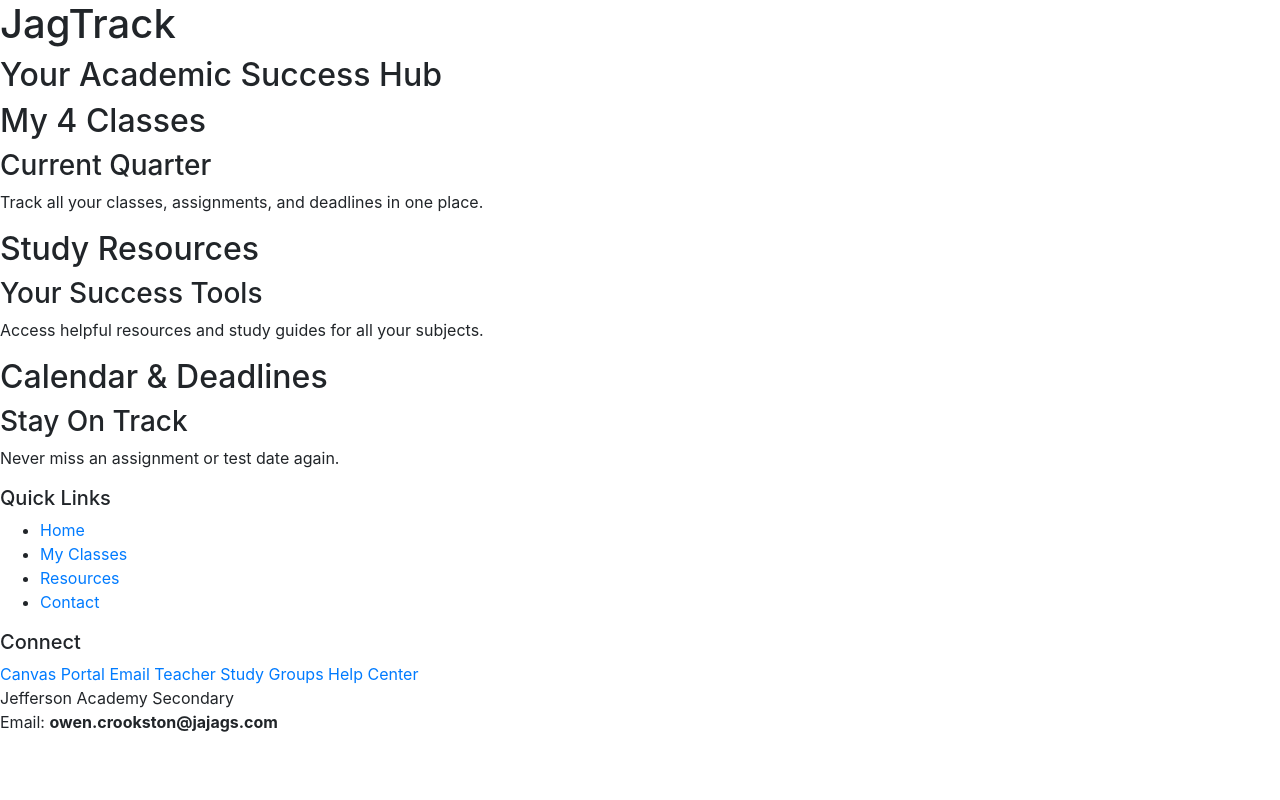
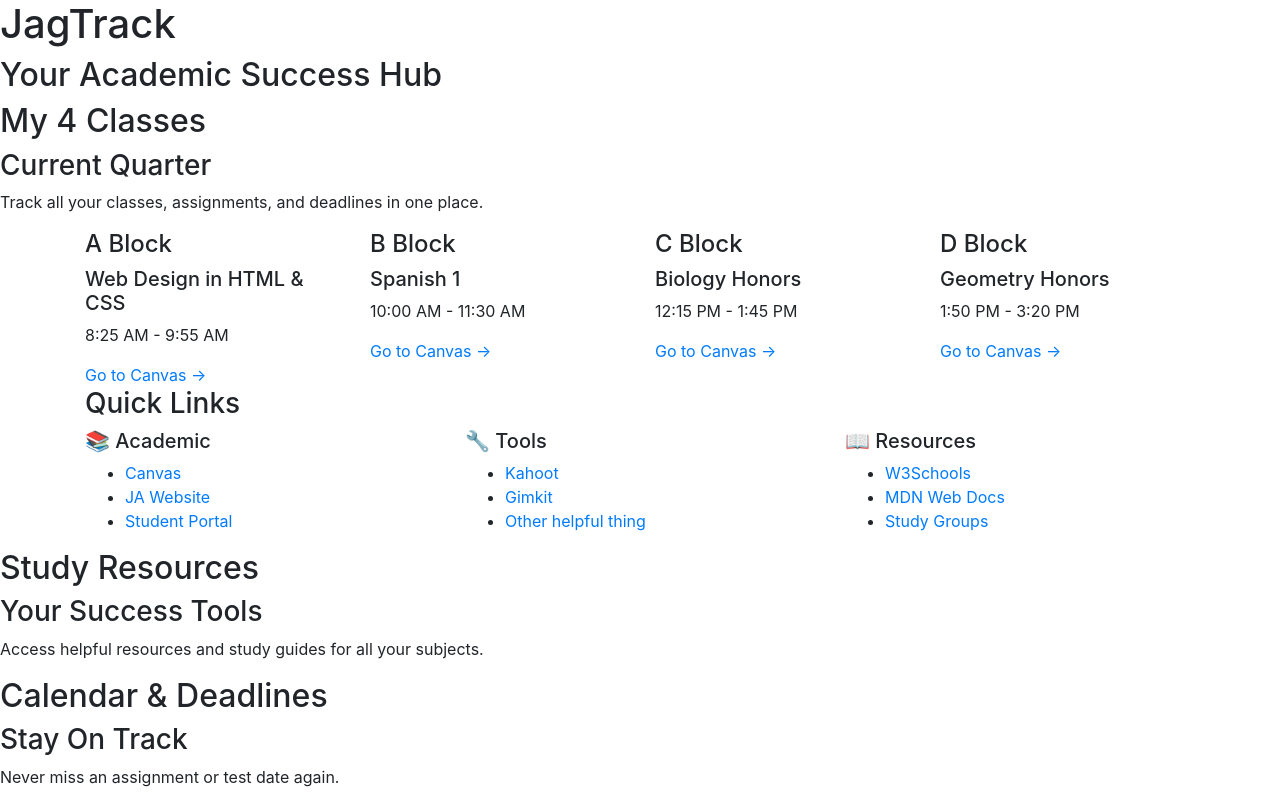
Before and after one commit to owencrookston-ui/jagtrack, a website: page index.html in a window 1280 px wide. Shown: the top 800 px of the page. Drawn offline with nearby package versions, Linux system fonts and the light colour scheme.

Commit message:
Checkpoint 2: Bootstrap Grid System and Quick Links complete

```diff
--- a/index.html
+++ b/index.html
@@ -34,10 +34,64 @@
    </div>
 
 
-   <!-- This empty div is where you'll add your Bootstrap schedule in Exercise 2 -->
-   <div id="schedule-section">
-       <!-- Your Bootstrap grid schedule will go here -->
+<div class="container">
+   <div class="row">
+       <div class="col-12 col-md-6 col-lg-3">
+           <h4>A Block</h4>
+           <h5>Web Design in HTML & CSS</h5>
+           <p>8:25 AM - 9:55 AM</p>
+           <a href="https://jajags.instructure.com/courses/3438">Go to Canvas →</a>
+       </div>
+       <div class="col-12 col-md-6 col-lg-3">
+           <h4>B Block</h4>
+           <h5>Spanish 1</h5>
+           <p>10:00 AM - 11:30 AM</p>
+           <a href="https://jajags.instructure.com/courses/3320" target="_blank">Go to Canvas →</a>
+       </div>
+       <div class="col-12 col-md-6 col-lg-3">
+           <h4>C Block</h4>
+           <h5>Biology Honors</h5>
+           <p>12:15 PM - 1:45 PM</p>
+           <a href="https://jajags.instructure.com/courses/3364">Go to Canvas →</a>
+       </div>
+       <div class="col-12 col-md-6 col-lg-3">
+           <h4>D Block</h4>
+           <h5>Geometry Honors</h5>
+           <p>1:50 PM - 3:20 PM</p>
+           <a href="https://jajags.instructure.com/courses/3354">Go to Canvas →</a>
+       </div>
    </div>
+</div>
+<div class="container">
+   <h3>Quick Links</h3>
+   <div class="row">
+       <div class="col-12 col-md-4">
+           <h5>📚 Academic</h5>
+           <ul>
+               <li><a href="https://jajags.instructure.com" target="_blank">Canvas</a></li>
+               <li><a href="https://secondary.jajags.com" target="_blank">JA Website</a></li>
+               <li><a href="#">Student Portal</a></li>
+           </ul>
+       </div>
+       <div class="col-12 col-md-4">
+           <h5>🔧 Tools</h5>
+           <ul>
+               <li><a href="https://kahoot.it/" target="_blank">Kahoot</a></li>
+               <li><a href="https://www.gimkit.com/login?location=%2Frewards%2Fshop" target="_blank">Gimkit</a></li>
+               <li><a href="https://mathlete.fun" target="_blank">Other helpful thing</a></li>
+           </ul>
+       </div>
+       <div class="col-12 col-md-4">
+           <h5>📖 Resources</h5>
+           <ul>
+               <li><a href="https://www.w3schools.com" target="_blank">W3Schools</a></li>
+               <li><a href="https://developer.mozilla.org" target="_blank">MDN Web Docs</a></li>
+               <li><a href="#">Study Groups</a></li>
+           </ul>
+       </div>
+   </div>
+</div>
+
 
 
    <div>
```
